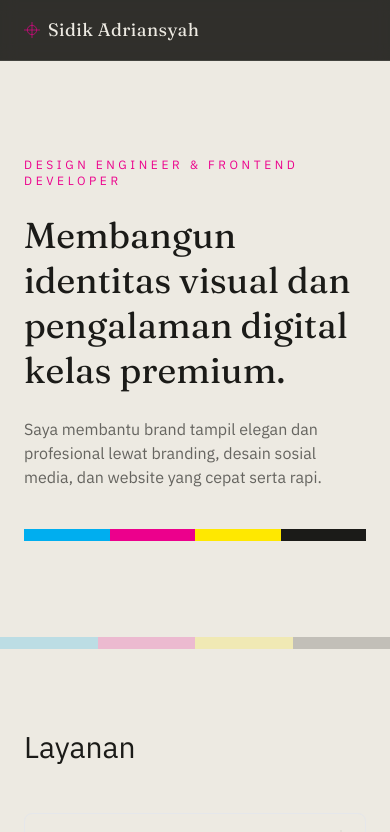
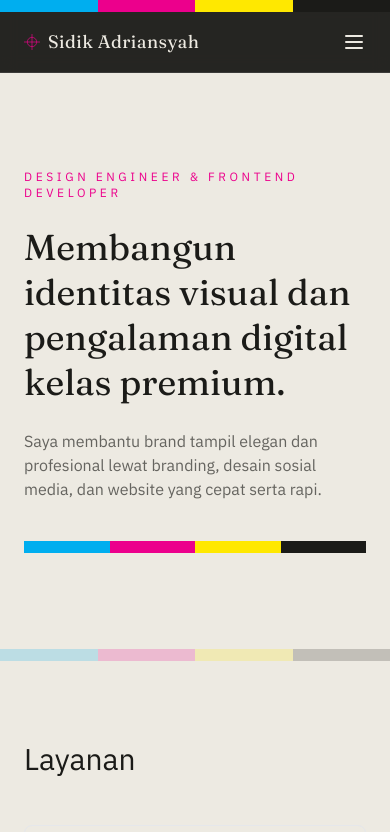
Before and after one commit to adrnsyhsdq-debug/portofolio3, a Next.js app: page / in a window 390 px wide. Shown: the top 832 px of the page. Built offline with nearby package versions, Linux system fonts and the light colour scheme.

Commit message:
fix: replace undefined gold color tokens, add animated mobile menu

```diff
--- a/components/header.tsx
+++ b/components/header.tsx
@@ -1,7 +1,10 @@
 'use client'
 
-import { motion } from 'framer-motion'
+import { useState } from 'react'
+import { motion, AnimatePresence, useReducedMotion } from 'motion/react'
+import { Menu, X } from 'lucide-react'
 import { RegistrationMark } from '@/components/registration-mark'
+import { ColorBar } from '@/components/color-bar'
 
 const links = [
   { href: '#services', label: 'Layanan' },
@@ -9,30 +12,71 @@
 ]
 
 export function Header() {
+  const [open, setOpen] = useState(false)
+  const shouldReduceMotion = useReducedMotion()
+
   return (
-    <header className="sticky top-0 z-50 border-b border-paper/10 bg-ink/90 backdrop-blur">
+    <header className="sticky top-0 z-50 border-b border-white/10 bg-ink/95 backdrop-blur">
+      <ColorBar animate />
       <nav className="mx-auto flex max-w-6xl items-center justify-between px-6 py-4">
-        <a href="#" className="flex items-center gap-2 font-display text-lg tracking-wide text-paper">
-          <motion.span
-            whileHover={{ rotate: 90 }}
-            transition={{ duration: 0.4, ease: [0.65, 0, 0.35, 1] }}
-            className="text-magenta"
-          >
-            <RegistrationMark />
-          </motion.span>
+        <a
+          href="#"
+          className="flex items-center gap-2 font-display text-lg tracking-wide text-paper transition-colors hover:text-cyan"
+        >
+          <RegistrationMark className="text-magenta" aria-hidden="true" />
           Sidik Adriansyah
         </a>
-        <ul className="hidden gap-8 text-xs uppercase tracking-widest text-paper/70 sm:flex">
+
+        <ul className="hidden gap-8 text-xs uppercase tracking-widest text-neutral-300 sm:flex">
           {links.map((link) => (
             <li key={link.href}>
-              <a href={link.href} className="group/link relative transition-colors hover:text-cyan">
+              <a href={link.href} className="transition-colors hover:text-cyan">
                 {link.label}
-                <span className="absolute -bottom-1 left-0 h-px w-0 bg-cyan transition-all duration-300 group-hover/link:w-full" />
               </a>
             </li>
           ))}
         </ul>
+
+        <button
+          type="button"
+          onClick={() => setOpen((v) => !v)}
+          aria-expanded={open}
+          aria-controls="mobile-nav"
+          aria-label={open ? 'Tutup menu' : 'Buka menu'}
+          className="text-paper transition-colors hover:text-cyan sm:hidden"
+        >
+          {open ? (
+            <X className="h-6 w-6" aria-hidden="true" />
+          ) : (
+            <Menu className="h-6 w-6" aria-hidden="true" />
+          )}
+        </button>
       </nav>
+
+      <AnimatePresence initial={false}>
+        {open && (
+          <motion.ul
+            id="mobile-nav"
+            initial={{ height: 0, opacity: 0 }}
+            animate={{ height: 'auto', opacity: 1 }}
+            exit={{ height: 0, opacity: 0 }}
+            transition={{ duration: shouldReduceMotion ? 0.01 : 0.3, ease: 'easeInOut' }}
+            className="flex flex-col gap-1 overflow-hidden border-t border-white/10 px-6 text-xs uppercase tracking-widest text-neutral-300 sm:hidden"
+          >
+            {links.map((link) => (
+              <li key={link.href}>
+                <a
+                  href={link.href}
+                  onClick={() => setOpen(false)}
+                  className="block py-3 transition-colors hover:text-cyan"
+                >
+                  {link.label}
+                </a>
+              </li>
+            ))}
+          </motion.ul>
+        )}
+      </AnimatePresence>
     </header>
   )
 }
```
